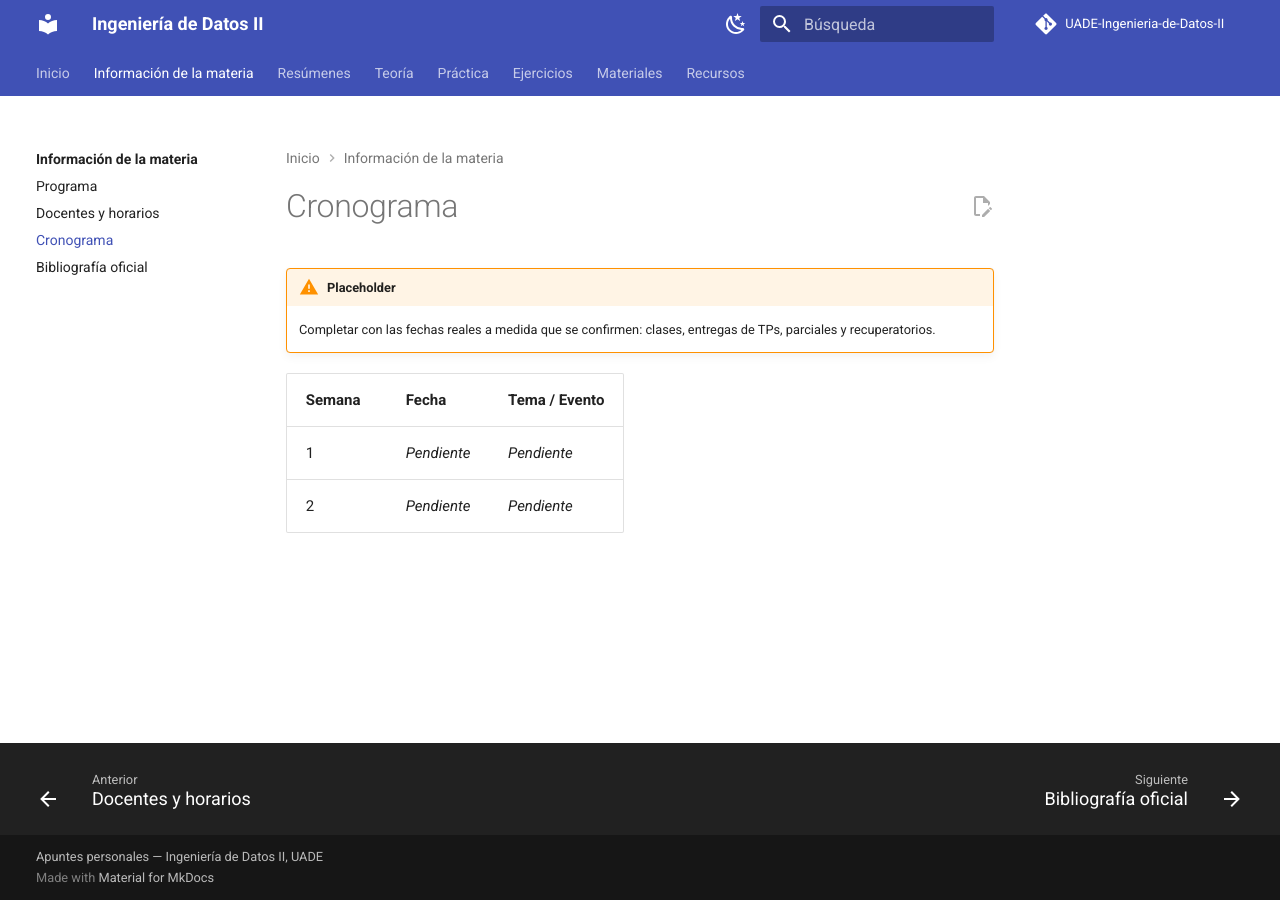
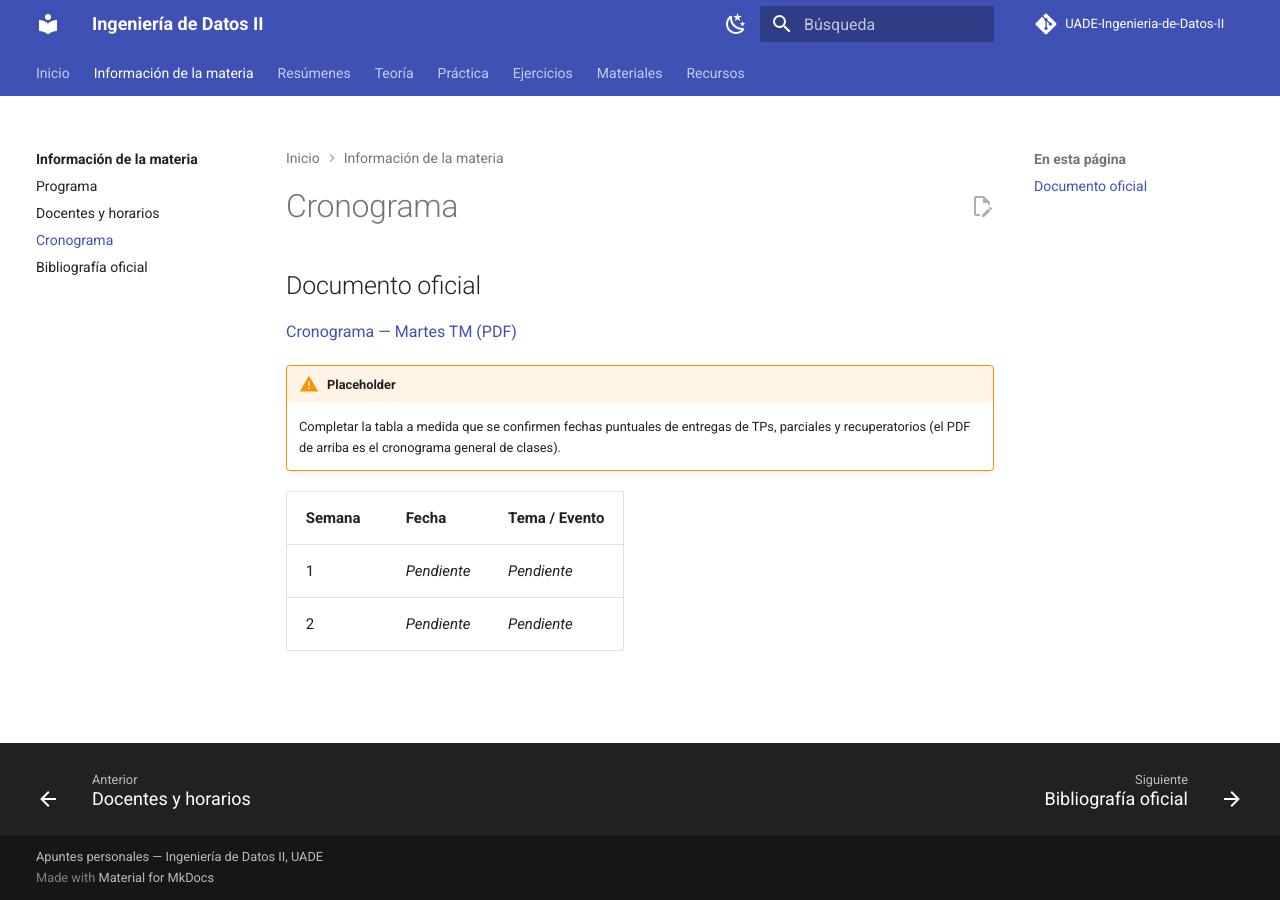
Before and after one commit to Federico-Castillo/UADE-Ingenieria-de-Datos-II, an MkDocs documentation site: the page built from docs/info-materia/cronograma.md, in a window 1280 px wide. Built offline with MkDocs 1.6.1 and Material for MkDocs 9.7.7, drawn with Linux system fonts in a browser that asks for light colours; comment, search, counter and statistics services are not loaded.

Commit message:
Agregar el PDF del cronograma oficial y enlazarlo desde la página de cronograma

```diff
--- a/docs/info-materia/cronograma.md
+++ b/docs/info-materia/cronograma.md
@@ -1,8 +1,13 @@
 # Cronograma
 
+## Documento oficial
+
+[Cronograma — Martes TM (PDF)](archivos/cronograma-martes-tm.pdf)
+
 !!! warning "Placeholder"
-    Completar con las fechas reales a medida que se confirmen: clases,
-    entregas de TPs, parciales y recuperatorios.
+    Completar la tabla a medida que se confirmen fechas puntuales de
+    entregas de TPs, parciales y recuperatorios (el PDF de arriba es el
+    cronograma general de clases).
 
 | Semana | Fecha | Tema / Evento |
 |---|---|---|
```
Also changed, not shown: 1 other file.
